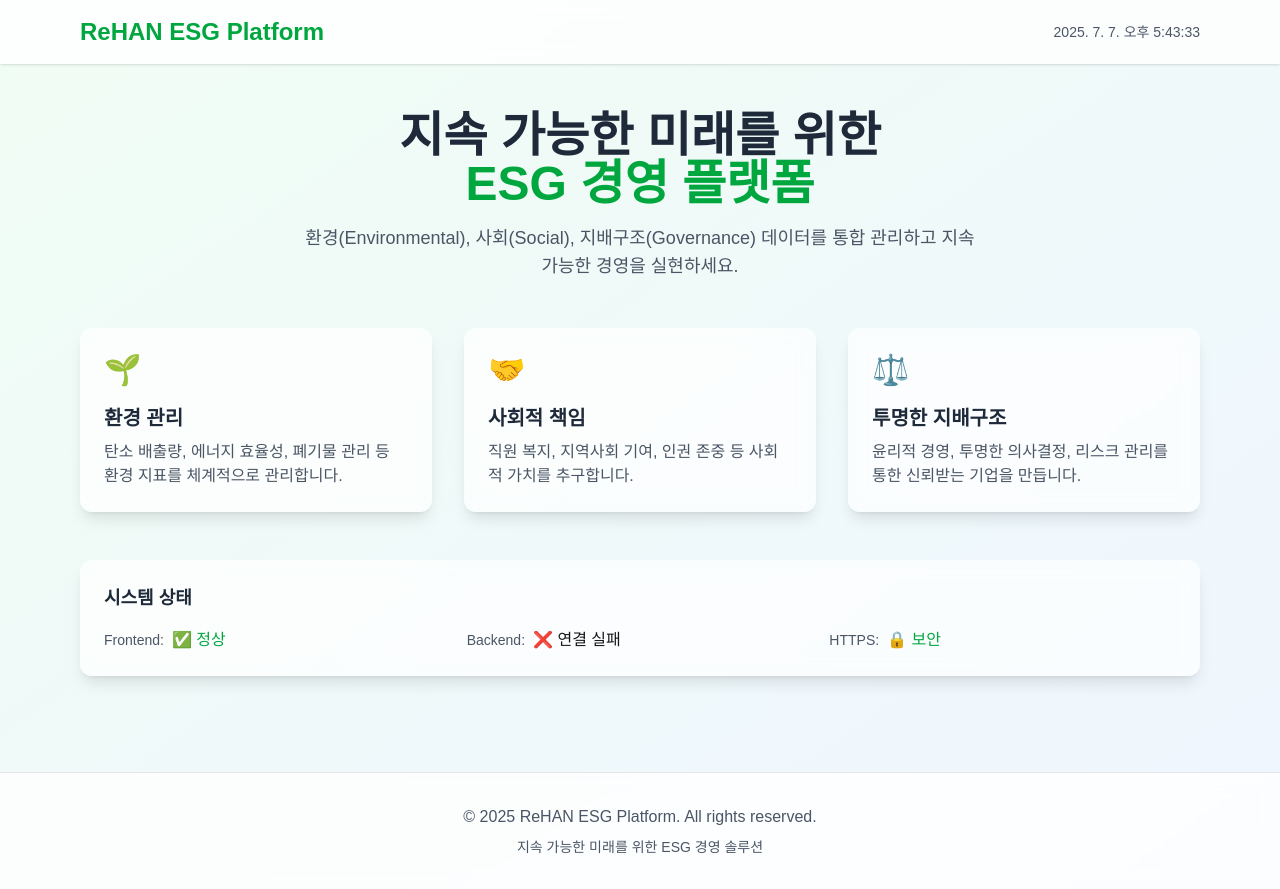
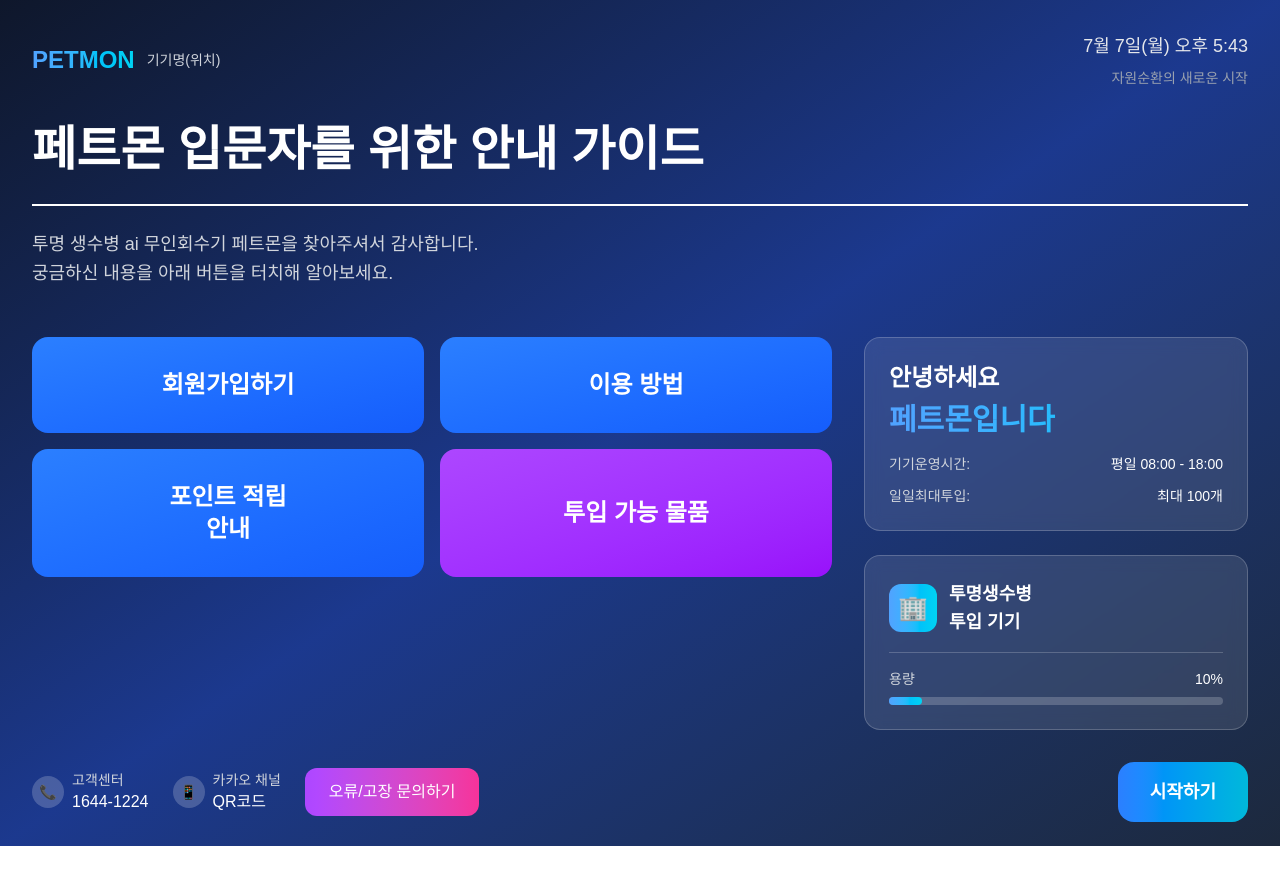
Before and after one commit to hyeonjoonpark/ReHAN_ESG_platform, a Next.js app in the folder frontend/: page / in a window 1280 px wide. After the commit the page ends 846 px from the top, so only its background shows below. Built offline with nearby package versions, Linux system fonts and the light colour scheme; no server answers.

Commit message:
FEAT: main 페이지 퍼블리싱

```diff
--- a/frontend/src/app/page.tsx
+++ b/frontend/src/app/page.tsx
@@ -4,133 +4,172 @@ import { useState, useEffect } from 'react';
 
 export default function Home() {
   const [currentTime, setCurrentTime] = useState<string>('');
-  const [backendStatus, setBackendStatus] = useState<string>('확인 중...');
 
   useEffect(() => {
     // 현재 시간 업데이트
     const updateTime = () => {
-      setCurrentTime(new Date().toLocaleString('ko-KR'));
+      const now = new Date();
+      const month = now.getMonth() + 1;
+      const day = now.getDate();
+      const weekdays = ['일', '월', '화', '수', '목', '금', '토'];
+      const weekday = weekdays[now.getDay()];
+      const hour = now.getHours();
+      const minute = now.getMinutes();
+      const period = hour < 12 ? '오전' : '오후';
+      const displayHour = hour > 12 ? hour - 12 : hour === 0 ? 12 : hour;
+
+      setCurrentTime(`${month}월 ${day}일(${weekday}) ${period} ${displayHour}:${minute.toString().padStart(2, '0')}`);
     };
     updateTime();
     const timeInterval = setInterval(updateTime, 1000);
 
-    // 백엔드 API 상태 확인
-    const checkBackendStatus = async () => {
-      try {
-        const response = await fetch('/api/');
-        if (response.ok) {
-          setBackendStatus('✅ 연결됨');
-        } else {
-          setBackendStatus('❌ 연결 실패');
-        }
-      } catch {
-        setBackendStatus('❌ 연결 실패');
-      }
-    };
-
-    checkBackendStatus();
-    const statusInterval = setInterval(checkBackendStatus, 30000); // 30초마다 확인
-
     return () => {
       clearInterval(timeInterval);
-      clearInterval(statusInterval);
     };
   }, []);
 
   return (
-    <div className="min-h-screen bg-gradient-to-br from-green-50 to-blue-50 dark:from-gray-900 dark:to-gray-800">
+    <div className="min-h-screen bg-gradient-to-br from-slate-900 via-blue-900 to-slate-800 text-white">
       {/* 헤더 */}
-      <header className="bg-white/80 dark:bg-gray-900/80 backdrop-blur-sm shadow-sm">
-        <div className="max-w-6xl mx-auto px-4 py-4">
-          <div className="flex items-center justify-between">
-            <h1 className="text-2xl font-bold text-green-600 dark:text-green-400">
-              ReHAN ESG Platform
+      <header className="flex justify-between items-center p-6 lg:p-8">
+        <div className="flex items-center space-x-3">
+          <h1 className="text-2xl font-bold bg-gradient-to-r from-blue-400 to-cyan-400 bg-clip-text text-transparent">
+            PETMON
           </h1>
-            <div className="text-sm text-gray-600 dark:text-gray-300">
+          <p className="text-sm text-gray-300">기기명(위치)</p>
+        </div>
+        <div className="text-right">
+          <div className="text-lg font-medium text-gray-200">
             {currentTime}
           </div>
+          {/* <div className="flex justify-center mt-2">
+            <div className="flex space-x-2">
+              <div className="w-2 h-2 bg-white rounded-full"></div>
+              <div className="w-2 h-2 bg-white/50 rounded-full"></div>
+              <div className="w-2 h-2 bg-white/50 rounded-full"></div>
+              <div className="w-2 h-2 bg-white/50 rounded-full"></div>
+            </div>
+          </div> */}
+          <div className="text-sm text-gray-400 mt-2">
+            자원순환의 새로운 시작
           </div>
         </div>
       </header>
 
       {/* 메인 컨텐츠 */}
-      <main className="max-w-6xl mx-auto px-4 py-12">
-        <div className="text-center mb-12">
-          <h2 className="text-4xl md:text-5xl font-bold text-gray-800 dark:text-white mb-4">
-            지속 가능한 미래를 위한
-            <span className="text-green-600 dark:text-green-400 block">
-              ESG 경영 플랫폼
-            </span>
+      <main className="flex-1 px-6 lg:px-8 pb-8">
+        <div className="max-w-7xl mx-auto">
+          {/* 메인 타이틀 */}
+          <div className="text-left mb-12">
+            <h2 className="text-4xl lg:text-5xl font-bold mb-6 leading-tight">
+              페트몬 입문자를 위한 안내 가이드
             </h2>
-          <p className="text-lg text-gray-600 dark:text-gray-300 max-w-2xl mx-auto">
-            환경(Environmental), 사회(Social), 지배구조(Governance) 데이터를 통합 관리하고
-            지속가능한 경영을 실현하세요.
+            <div className="w-full h-0.5 bg-white mb-6"></div>
+            <p className="text-lg text-gray-300 max-w-2xl leading-relaxed">
+              투명 생수병 ai 무인회수기 페트몬을 찾아주셔서 감사합니다.<br />
+              궁금하신 내용을 아래 버튼을 터치해 알아보세요.
             </p>
           </div>
 
-        {/* 기능 카드 */}
-        <div className="grid md:grid-cols-3 gap-8 mb-12">
-          <div className="bg-white/70 dark:bg-gray-800/70 backdrop-blur-sm rounded-xl p-6 shadow-lg hover:shadow-xl transition-shadow">
-            <div className="text-green-500 text-3xl mb-4">🌱</div>
-            <h3 className="text-xl font-semibold text-gray-800 dark:text-white mb-2">
-              환경 관리
-            </h3>
-            <p className="text-gray-600 dark:text-gray-300">
-              탄소 배출량, 에너지 효율성, 폐기물 관리 등 환경 지표를 체계적으로 관리합니다.
-            </p>
-          </div>
+          <div className="grid lg:grid-cols-3 gap-8">
+            {/* 왼쪽 - 기능 카드들 */}
+            <div className="lg:col-span-2">
+              <div className="grid md:grid-cols-2 gap-4 mb-8">
+                <button className="bg-gradient-to-br from-blue-500 to-blue-600 hover:from-blue-600 hover:to-blue-700 rounded-2xl p-8 text-center transition-all duration-300 hover:scale-105 hover:shadow-xl">
+                  <h3 className="text-2xl font-bold text-white">회원가입하기</h3>
+                </button>
 
-          <div className="bg-white/70 dark:bg-gray-800/70 backdrop-blur-sm rounded-xl p-6 shadow-lg hover:shadow-xl transition-shadow">
-            <div className="text-blue-500 text-3xl mb-4">🤝</div>
-            <h3 className="text-xl font-semibold text-gray-800 dark:text-white mb-2">
-              사회적 책임
-            </h3>
-            <p className="text-gray-600 dark:text-gray-300">
-              직원 복지, 지역사회 기여, 인권 존중 등 사회적 가치를 추구합니다.
-            </p>
-          </div>
+                <button className="bg-gradient-to-br from-blue-500 to-blue-600 hover:from-blue-600 hover:to-blue-700 rounded-2xl p-8 text-center transition-all duration-300 hover:scale-105 hover:shadow-xl">
+                  <h3 className="text-2xl font-bold text-white">이용 방법</h3>
+                </button>
 
-          <div className="bg-white/70 dark:bg-gray-800/70 backdrop-blur-sm rounded-xl p-6 shadow-lg hover:shadow-xl transition-shadow">
-            <div className="text-purple-500 text-3xl mb-4">⚖️</div>
-            <h3 className="text-xl font-semibold text-gray-800 dark:text-white mb-2">
-              투명한 지배구조
-            </h3>
-            <p className="text-gray-600 dark:text-gray-300">
-              윤리적 경영, 투명한 의사결정, 리스크 관리를 통한 신뢰받는 기업을 만듭니다.
-            </p>
+                <button className="bg-gradient-to-br from-blue-500 to-blue-600 hover:from-blue-600 hover:to-blue-700 rounded-2xl p-8 text-center transition-all duration-300 hover:scale-105 hover:shadow-xl">
+                  <h3 className="text-2xl font-bold text-white">포인트 적립<br />안내</h3>
+                </button>
+
+                <button className="bg-gradient-to-br from-purple-500 to-purple-600 hover:from-purple-600 hover:to-purple-700 rounded-2xl p-8 text-center transition-all duration-300 hover:scale-105 hover:shadow-xl">
+                  <h3 className="text-2xl font-bold text-white">투입 가능 물품</h3>
+                </button>
               </div>
             </div>
 
-        {/* 시스템 상태 */}
-        <div className="bg-white/70 dark:bg-gray-800/70 backdrop-blur-sm rounded-xl p-6 shadow-lg">
-          <h3 className="text-lg font-semibold text-gray-800 dark:text-white mb-4">
-            시스템 상태
+            {/* 오른쪽 - 상태 정보 */}
+            <div className="space-y-6">
+              <div className="bg-white/10 backdrop-blur-sm rounded-2xl p-6 border border-white/20">
+                <h3 className="text-2xl font-bold text-white mb-2">
+                  안녕하세요
                 </h3>
-          <div className="grid md:grid-cols-3 gap-4">
-            <div className="flex items-center space-x-2">
-              <span className="text-sm text-gray-600 dark:text-gray-300">Frontend:</span>
-              <span className="text-green-600 dark:text-green-400 font-medium">✅ 정상</span>
+                <h4 className="text-3xl font-bold bg-gradient-to-r from-blue-400 to-cyan-400 bg-clip-text text-transparent mb-4">
+                  페트몬입니다
+                </h4>
+                <div className="space-y-3 text-sm text-gray-300">
+                  <div className="flex justify-between">
+                    <span>기기운영시간:</span>
+                    <span className="text-white">평일 08:00 - 18:00</span>
                   </div>
-            <div className="flex items-center space-x-2">
-              <span className="text-sm text-gray-600 dark:text-gray-300">Backend:</span>
-              <span className="font-medium">{backendStatus}</span>
+                  <div className="flex justify-between">
+                    <span>일일최대투입:</span>
+                    <span className="text-white">최대 100개</span>
                   </div>
-            <div className="flex items-center space-x-2">
-              <span className="text-sm text-gray-600 dark:text-gray-300">HTTPS:</span>
-              <span className="text-green-600 dark:text-green-400 font-medium">🔒 보안</span>
+                </div>
+              </div>
+
+              <div className="bg-white/10 backdrop-blur-sm rounded-2xl p-6 border border-white/20">
+                <h4 className="text-lg font-semibold text-white mb-4 flex items-center">
+                  <div className="w-12 h-12 bg-gradient-to-r from-blue-400 to-cyan-400 rounded-xl flex items-center justify-center mr-3">
+                    <span className="text-white text-2xl">🏢</span>
+                  </div>
+                  투명생수병
+                  <br />
+                  투입 기기
+                </h4>
+                <div className="mt-4 pt-4 border-t border-white/20">
+                                      <div className="flex justify-between items-center mb-2">
+                      <span className="text-gray-300 text-sm">용량</span>
+                      <span className="text-white text-sm font-medium">10%</span> {/* 나중에 실제 데이터로 변환 */}
+                    </div>
+                  <div className="w-full bg-white/20 rounded-full h-2">
+                    <div className="bg-gradient-to-r from-blue-400 to-cyan-400 h-2 rounded-full transition-all duration-300" style={{width: '10%'}}></div>
+                  </div>
+                </div>
+              </div>
             </div>
           </div>
         </div>
       </main>
 
-      {/* 푸터 */}
-      <footer className="bg-white/80 dark:bg-gray-900/80 backdrop-blur-sm border-t border-gray-200 dark:border-gray-700 mt-12">
-        <div className="max-w-6xl mx-auto px-4 py-8">
-          <div className="text-center text-gray-600 dark:text-gray-300">
-            <p className="mb-2">© 2025 ReHAN ESG Platform. All rights reserved.</p>
-            <p className="text-sm">
-              지속 가능한 미래를 위한 ESG 경영 솔루션
-            </p>
+      {/* 하단 */}
+      <footer className="px-6 lg:px-8 pb-6">
+        <div className="max-w-7xl mx-auto">
+          <div className="flex flex-col lg:flex-row justify-between items-center gap-4">
+            <div className="flex items-center space-x-6">
+              <div className="flex items-center space-x-2">
+                <div className="w-8 h-8 bg-white/20 rounded-full flex items-center justify-center">
+                  <span className="text-white text-sm">📞</span>
+                </div>
+                <div>
+                  <p className="text-sm text-gray-300">고객센터</p>
+                  <p className="text-white font-medium">1644-1224</p>
+                </div>
+              </div>
+              <div className="flex items-center space-x-2">
+                <div className="w-8 h-8 bg-white/20 rounded-full flex items-center justify-center">
+                  <span className="text-white text-sm">📱</span>
+                </div>
+                <div>
+                  <p className="text-sm text-gray-300">카카오 채널</p>
+                  <p className="text-white font-medium">QR코드</p>
+                </div>
+              </div>
+              <button className="bg-gradient-to-r from-purple-500 to-pink-500 hover:from-purple-600 hover:to-pink-600 px-6 py-3 rounded-xl text-white font-medium transition-all duration-300 hover:scale-105">
+                오류/고장 문의하기
+              </button>
+            </div>
+            <div className="relative">
+              <button className="bg-gradient-to-r from-blue-500 to-cyan-500 hover:from-blue-600 hover:to-cyan-600 px-8 py-4 rounded-2xl text-white font-semibold text-lg transition-all duration-300 hover:scale-105 hover:shadow-xl">
+                시작하기
+              </button>
+            </div>
           </div>
         </div>
       </footer>
```
Lines whose indentation alone changed are shown as unchanged.
